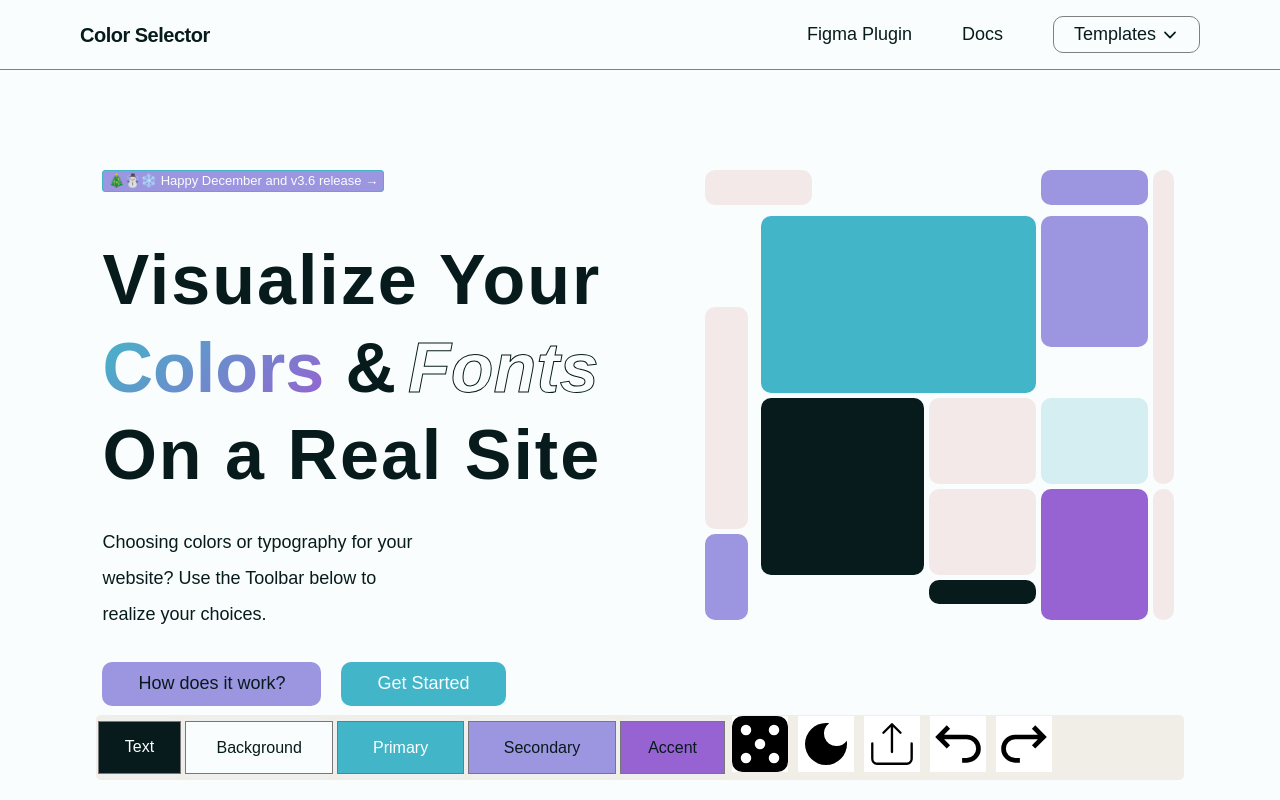
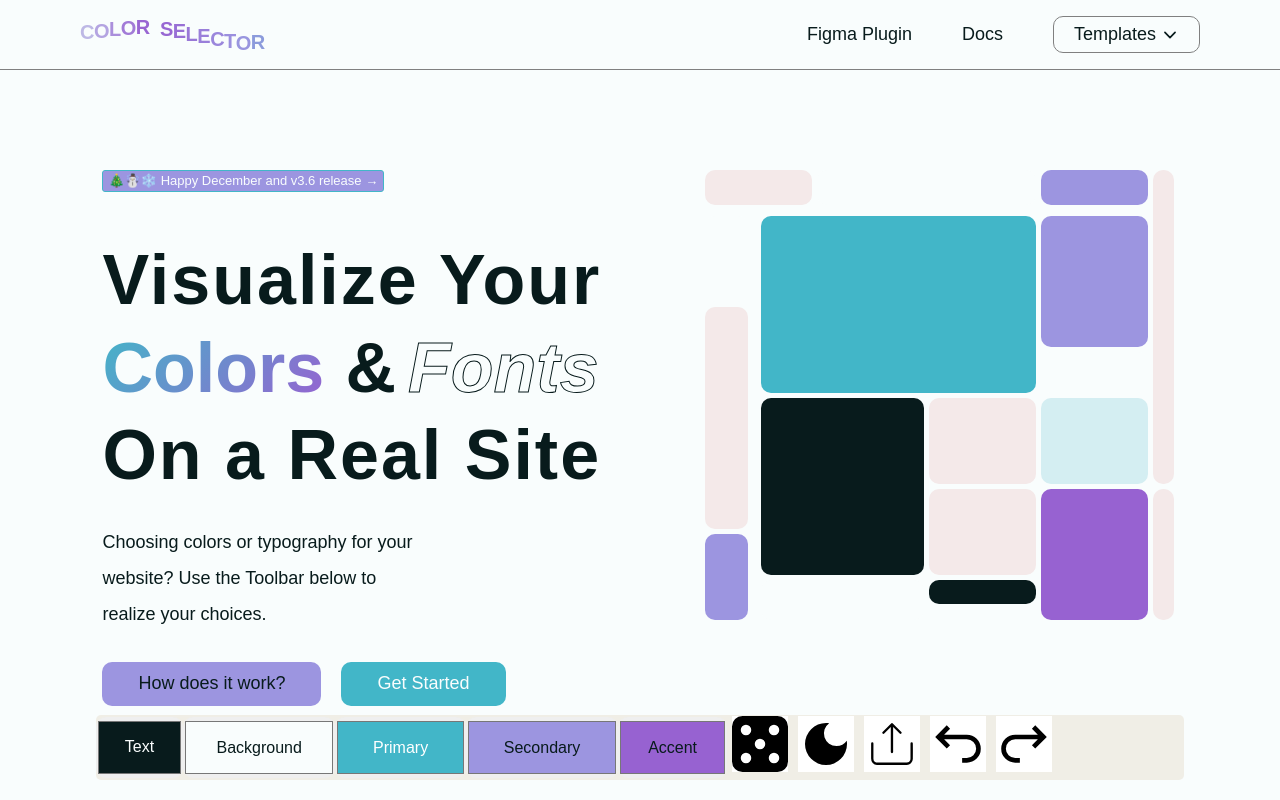
Before and after one commit to eduarf/visualize-colors, a React (Vite) app: page / in a window 1280 px wide. Shown: the top 800 px of the page. Built offline with nearby package versions, Linux system fonts and the light colour scheme; a web font is replaced by a local one.

Commit message:
logo update

```diff
--- a/src/components/navbar/Navbar.jsx
+++ b/src/components/navbar/Navbar.jsx
@@ -20,16 +20,77 @@ const StyledNavbar = styled.div`
     padding: 1.6rem;
   }
 `;
-const StyledLogo = styled.p`
+const StyledLogo = styled.span`
   font-size: 2rem;
   font-weight: 700;
   letter-spacing: -0.5px;
   color: var(--color-text);
+  span {
+    animation: sway 2s linear 0s infinite;
+    display: inline-block;
+  }
+  span:nth-child(1) {
+    animation-delay: 0.1s;
+  }
+  span:nth-child(2) {
+    animation-delay: 0.2s;
+  }
+  span:nth-child(3) {
+    animation-delay: 0.3s;
+  }
+  span:nth-child(4) {
+    animation-delay: 0.4s;
+  }
+  span:nth-child(5) {
+    animation-delay: 0.5s;
+  }
+  span:nth-child(6) {
+    animation-delay: 0.6s;
+  }
+  span:nth-child(7) {
+    animation-delay: 0.7s;
+  }
+  span:nth-child(8) {
+    animation-delay: 0.8s;
+  }
+  span:nth-child(9) {
+    animation-delay: 0.9s;
+  }
+  span:nth-child(10) {
+    animation-delay: 1s;
+  }
+  span:nth-child(11) {
+    animation-delay: 1.1s;
+  }
+  span:nth-child(12) {
+    animation-delay: 1.2s;
+  }
+  span:nth-child(13) {
+    animation-delay: 1.3s;
+  }
   @media only screen and (max-width: 1200px){
     font-size: 1.8rem;
   }
   @media only screen and (max-width: 768px) {
     font-size: 1.6rem;
+  }
+  @keyframes sway {
+    0% {
+      color: var(--color-primary);
+      transform: translateY(0);
+    }
+    33% {
+      color: var(--color-secondary);
+      transform: translateY(30%);
+    }
+    66% {
+      color: var(--color-accent);
+      transform: translateY(-30%);
+    }
+    100% {
+      color: var(--color-primaryComp);
+      transform: translateY(0);
+    }
   }
 `;
 
@@ -86,7 +147,22 @@ const Navbar = () => {
   const [dropdownVisibility, setDropdownVisibility] = useState(false);
   return (
     <StyledNavbar>
-      <StyledLogo>Color Selector</StyledLogo>
+      <StyledLogo>
+                  <span>C</span>
+                  <span>O</span>
+                  <span>L</span>
+                  <span>O</span>
+                  <span>R</span>
+                  &nbsp;&nbsp;
+                  <span>S</span>
+                  <span>E</span>
+                  <span>L</span>
+                  <span>E</span>
+                  <span>C</span>
+                  <span>T</span>
+                  <span>O</span>
+                  <span>R</span>
+      </StyledLogo>
       <StyledMenu>
         <StyledMenuItem>Figma Plugin</StyledMenuItem>
         <StyledMenuItem>Docs</StyledMenuItem>
```
